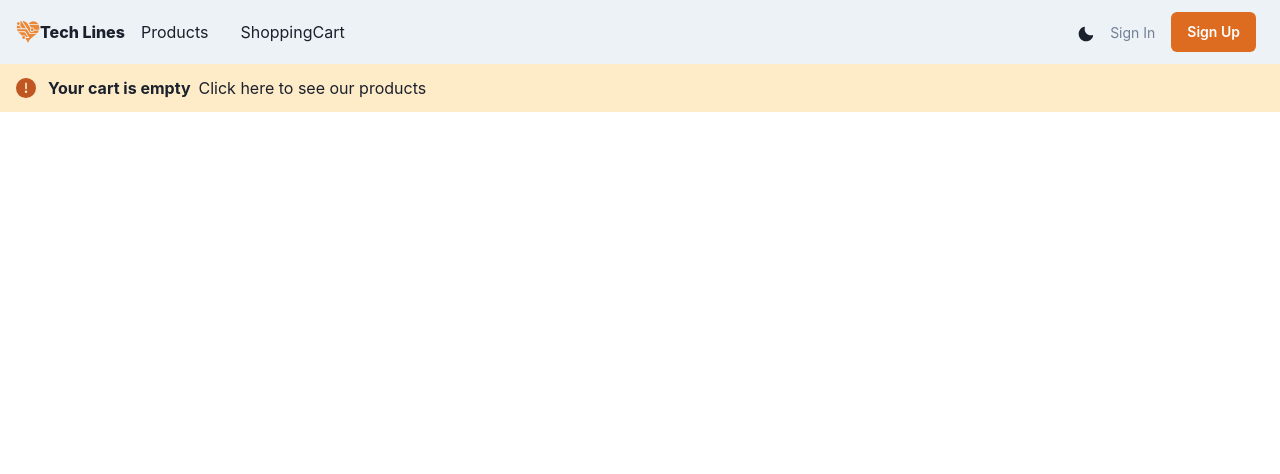
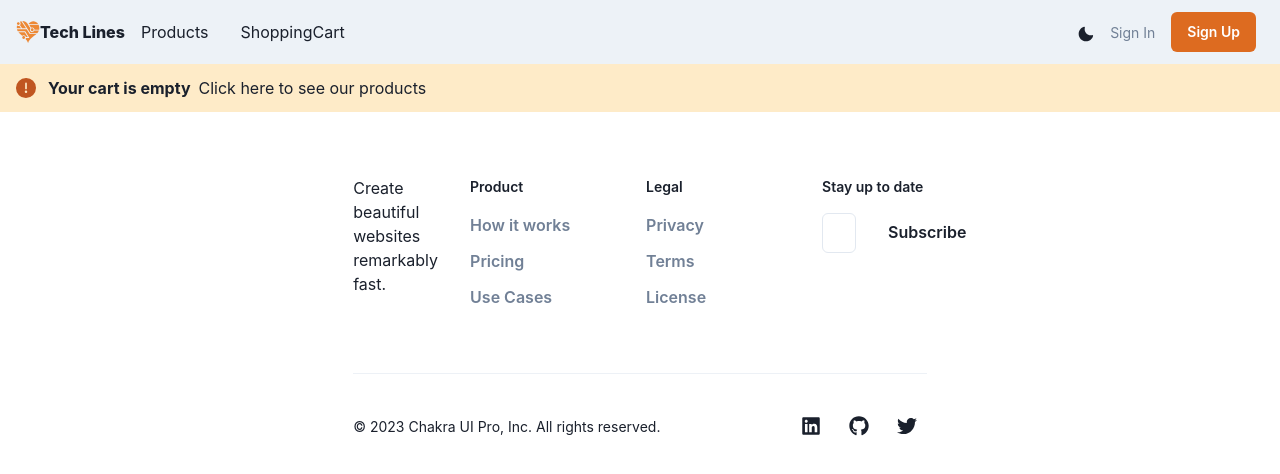
Before and after one commit to Louistam888/techlines, a React (Create React App) app in the folder client/: page /cart in a window 1280 px wide. Shown: the top 474 px of the page. Built offline with nearby package versions, Linux system fonts and the light colour scheme.

Commit message:
started footer

```diff
--- a/client/src/App.js
+++ b/client/src/App.js
@@ -4,6 +4,7 @@
 import ProductsScreen from "./screens/ProductsScreen";
 import CartScreen from "./screens/CartScreen";
 import ProductScreen from "./screens/ProductScreen";
+import Footer from "./components/Footer";
 
 function App() {
   return (
@@ -17,6 +18,7 @@
             <Route path="/cart" element={<CartScreen />}></Route>
           </Routes>
         </main>
+        <Footer />
       </Router>
     </ChakraProvider>
   );
--- /dev/null
+++ b/client/src/components/Footer.jsx
@@ -0,0 +1,88 @@
+import {
+  Button,
+  ButtonGroup,
+  Container,
+  Divider,
+  IconButton,
+  Input,
+  Stack,
+  Text,
+} from '@chakra-ui/react'
+import { FaGithub, FaLinkedin, FaTwitter } from 'react-icons/fa'
+
+export const Footer = () => (
+  <Container as="footer" role="contentinfo">
+    <Stack
+      spacing="8"
+      direction={{ base: 'column', md: 'row' }}
+      justify="space-between"
+      py={{ base: '12', md: '16' }}
+    >
+      <Stack spacing={{ base: '6', md: '8' }} align="start">
+        <Text color="muted">Create beautiful websites remarkably fast.</Text>
+      </Stack>
+      <Stack
+        direction={{ base: 'column-reverse', md: 'column', lg: 'row' }}
+        spacing={{ base: '12', md: '8' }}
+      >
+        <Stack direction="row" spacing="8">
+          <Stack spacing="4" minW="36" flex="1">
+            <Text fontSize="sm" fontWeight="semibold" color="subtle">
+              Product
+            </Text>
+            <Stack spacing="3" shouldWrapChildren>
+              <Button variant="link">How it works</Button>
+              <Button variant="link">Pricing</Button>
+              <Button variant="link">Use Cases</Button>
+            </Stack>
+          </Stack>
+          <Stack spacing="4" minW="36" flex="1">
+            <Text fontSize="sm" fontWeight="semibold" color="subtle">
+              Legal
+            </Text>
+            <Stack spacing="3" shouldWrapChildren>
+              <Button variant="link">Privacy</Button>
+              <Button variant="link">Terms</Button>
+              <Button variant="link">License</Button>
+            </Stack>
+          </Stack>
+        </Stack>
+        <Stack spacing="4">
+          <Text fontSize="sm" fontWeight="semibold" color="subtle">
+            Stay up to date
+          </Text>
+          <Stack spacing="4" direction={{ base: 'column', sm: 'row' }} maxW={{ lg: '360px' }}>
+            <Input placeholder="Enter your email" type="email" required />
+            <Button variant="primary" type="submit" flexShrink={0}>
+              Subscribe
+            </Button>
+          </Stack>
+        </Stack>
+      </Stack>
+    </Stack>
+    <Divider />
+    <Stack
+      pt="8"
+      pb="12"
+      justify="space-between"
+      direction={{ base: 'column-reverse', md: 'row' }}
+      align="center"
+    >
+      <Text fontSize="sm" color="subtle">
+        &copy; {new Date().getFullYear()} Chakra UI Pro, Inc. All rights reserved.
+      </Text>
+      <ButtonGroup variant="ghost">
+        <IconButton
+          as="a"
+          href="#"
+          aria-label="LinkedIn"
+          icon={<FaLinkedin fontSize="1.25rem" />}
+        />
+        <IconButton as="a" href="#" aria-label="GitHub" icon={<FaGithub fontSize="1.25rem" />} />
+        <IconButton as="a" href="#" aria-label="Twitter" icon={<FaTwitter fontSize="1.25rem" />} />
+      </ButtonGroup>
+    </Stack>
+  </Container>
+)
+
+export default Footer;
```
